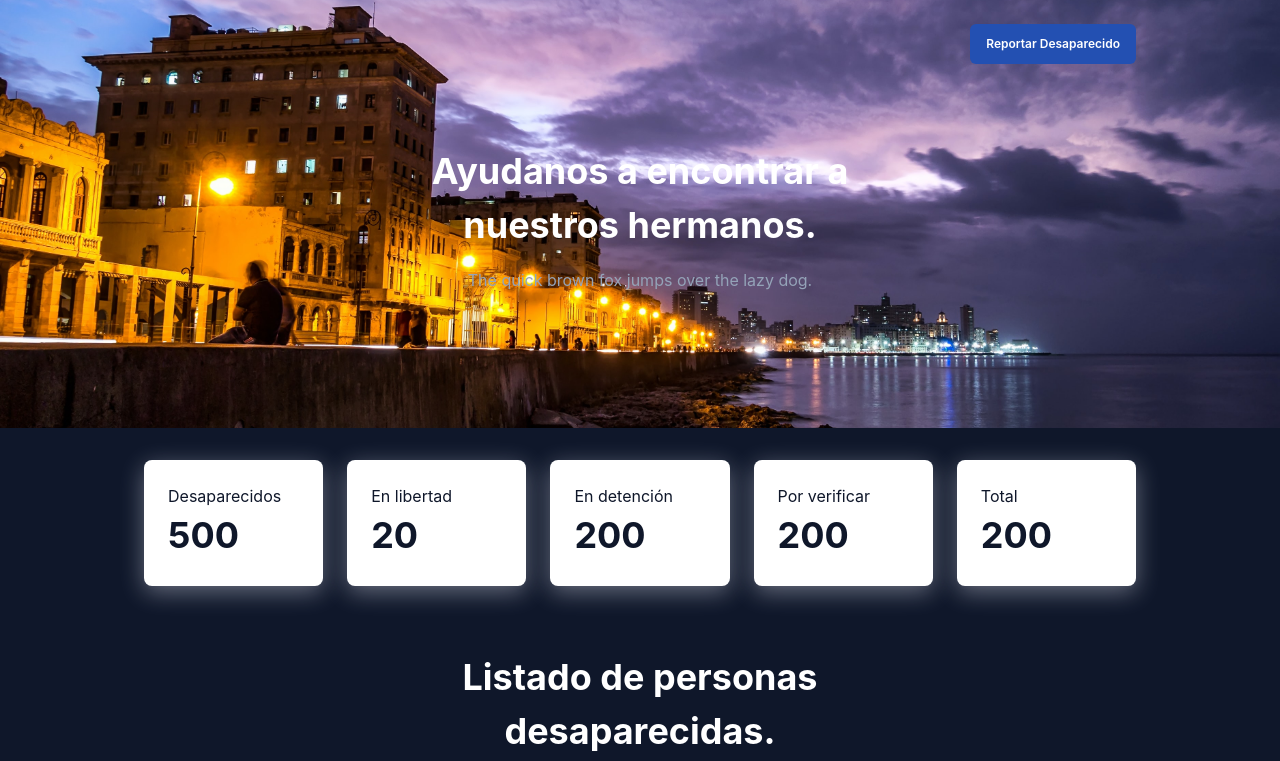
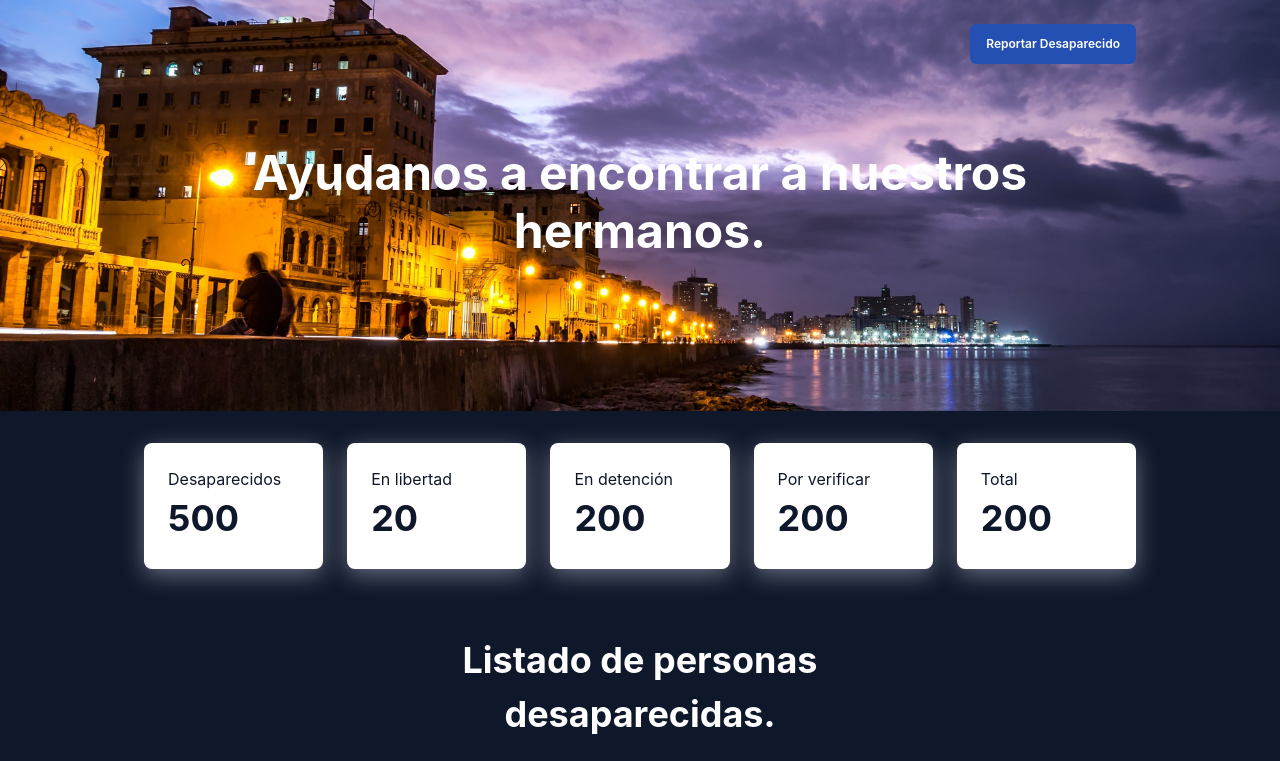
Before and after one commit to Sobefy/cubamissing, a Next.js app: page / in a window 1280 px wide. Shown: the top 761 px of the page. Built offline with nearby package versions, Linux system fonts and the light colour scheme; no server answers.

Commit message:
fix: remove subtitle

```diff
--- a/src/components/Hero/Hero.tsx
+++ b/src/components/Hero/Hero.tsx
@@ -5,13 +5,12 @@ import Container from "../Container/Container";
 interface HeroProps {
   translations: {
     title: string;
-    subTitle: string;
     reportButton: string;
   };
 }
 
 const Hero = ({ translations }: HeroProps) => {
-  const { title, subTitle, reportButton } = translations;
+  const { title, reportButton } = translations;
   return (
     <Box textAlign="center" background="grey" py={6} position="relative">
       <Image
@@ -35,20 +34,16 @@ const Hero = ({ translations }: HeroProps) => {
             {reportButton}
           </Button>
         </Box>
-        <Box maxW="lg" mx="auto" pt={20} pb={28}>
+        <Box pt={20} pb={28}>
           <Heading
             as="h1"
             color="white"
-            fontSize={{ base: "3xl", md: "4xl" }}
+            fontSize={{ base: "3xl", md: "5xl" }}
             fontWeight="bold"
-            lineHeight="inherit"
             mb={4}
           >
             {title}
           </Heading>
-          <Text as="h2" color="brand.blueGrey">
-            {subTitle}
-          </Text>
         </Box>
       </Container>
     </Box>
--- a/src/locales/es.ts
+++ b/src/locales/es.ts
@@ -3,7 +3,6 @@ const es = {
     head: { headTitle: "Cuba Missing", headDescription: "Cuba Missing" },
     hero: {
       title: "Ayudanos a encontrar a nuestros hermanos.",
-      subTitle: "The quick brown fox jumps over the lazy dog.",
       reportButton: "Reportar Desaparecido",
     },
     stats: {
```
